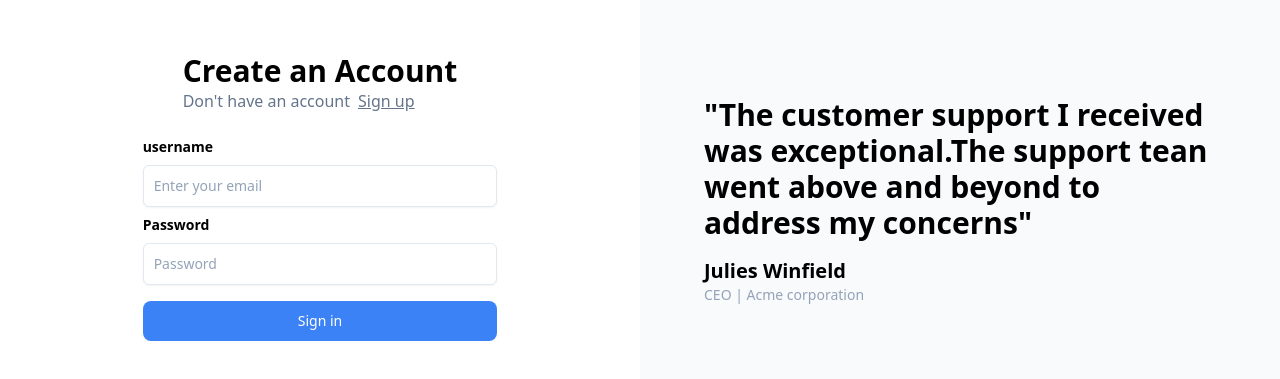
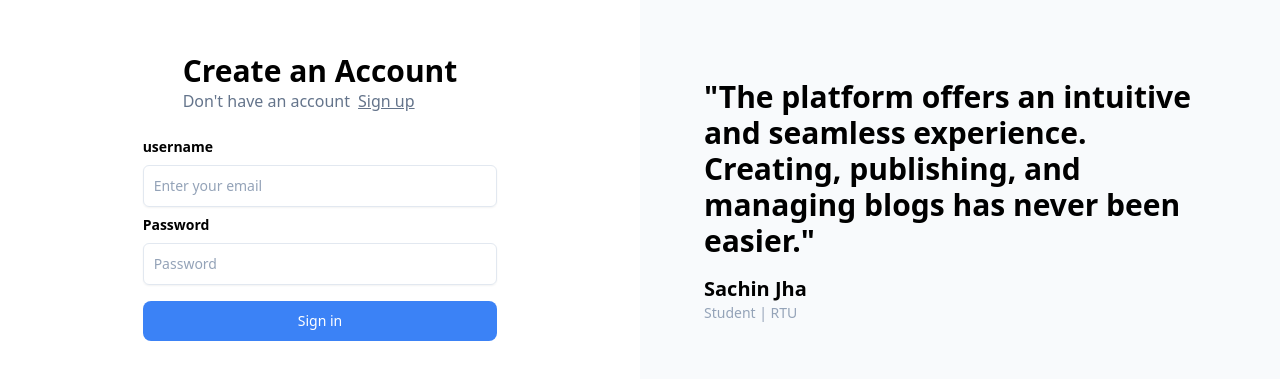
Before and after one commit to Sachin-kumar-jha/Blog-website, a React (Vite) app in the folder frontend/: page /signin in a window 1280 px wide. Shown: the part 199-578 px from the top of the page. Built offline with nearby package versions, Linux system fonts and the light colour scheme.

Commit message:
Quotes added

```diff
--- a/frontend/src/components/Quote/Quote.tsx
+++ b/frontend/src/components/Quote/Quote.tsx
@@ -4,10 +4,10 @@ function Quote() {
         <div className="flex justify-center ">
         <div className="max-w-lg">
             <div className='text-md lg:text-3xl font-bold'>
-          "The customer support I received was exceptional.The support tean went above and beyond to address my concerns"
+            "The platform offers an intuitive and seamless experience. Creating, publishing, and managing blogs has never been easier."
             </div>
-      <div className="max-w-md text-xl font-semibold text-left mt-4">Julies Winfield</div>
-      <div className="max-w-md text-sm font-light text-slate-400">CEO | Acme corporation</div>
+      <div className="max-w-md text-xl font-semibold text-left mt-4">Sachin Jha</div>
+      <div className="max-w-md text-sm font-light text-slate-400">Student | RTU </div>
         </div>
         </div>
     </div>
```
